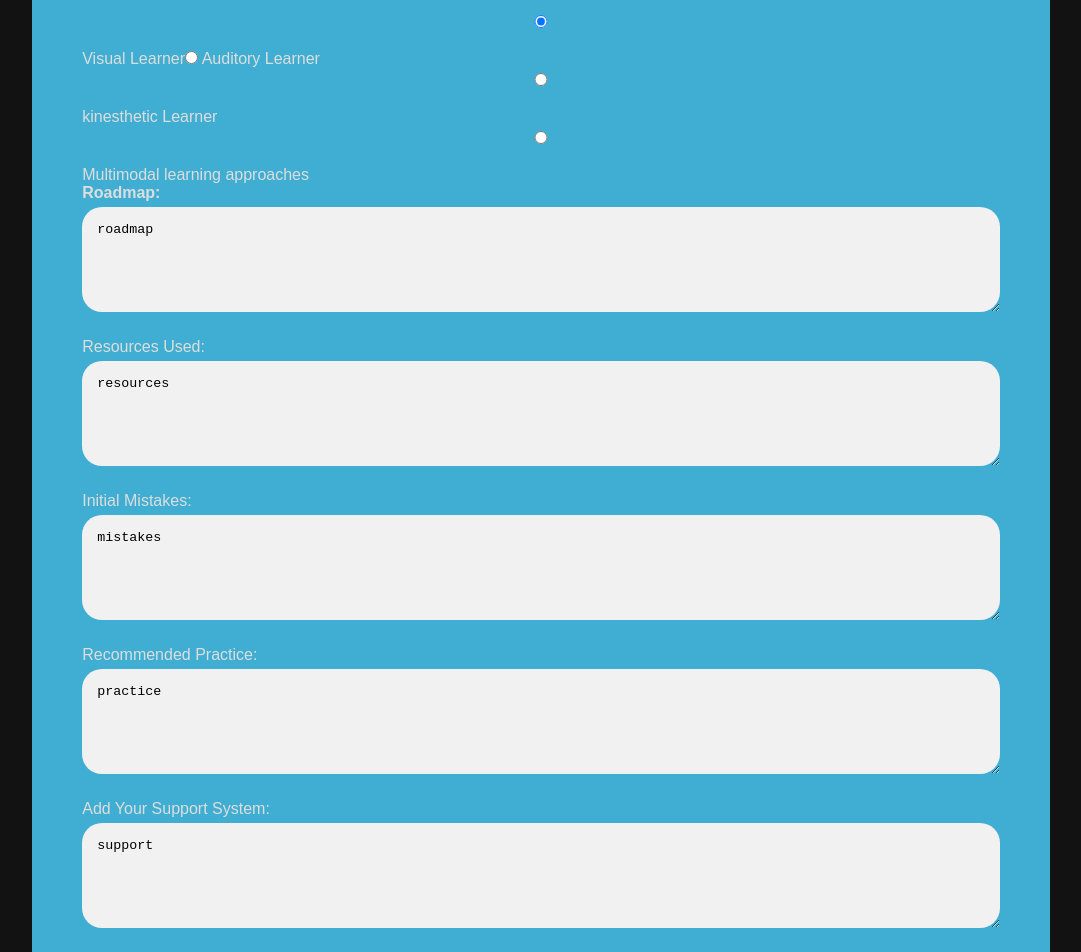
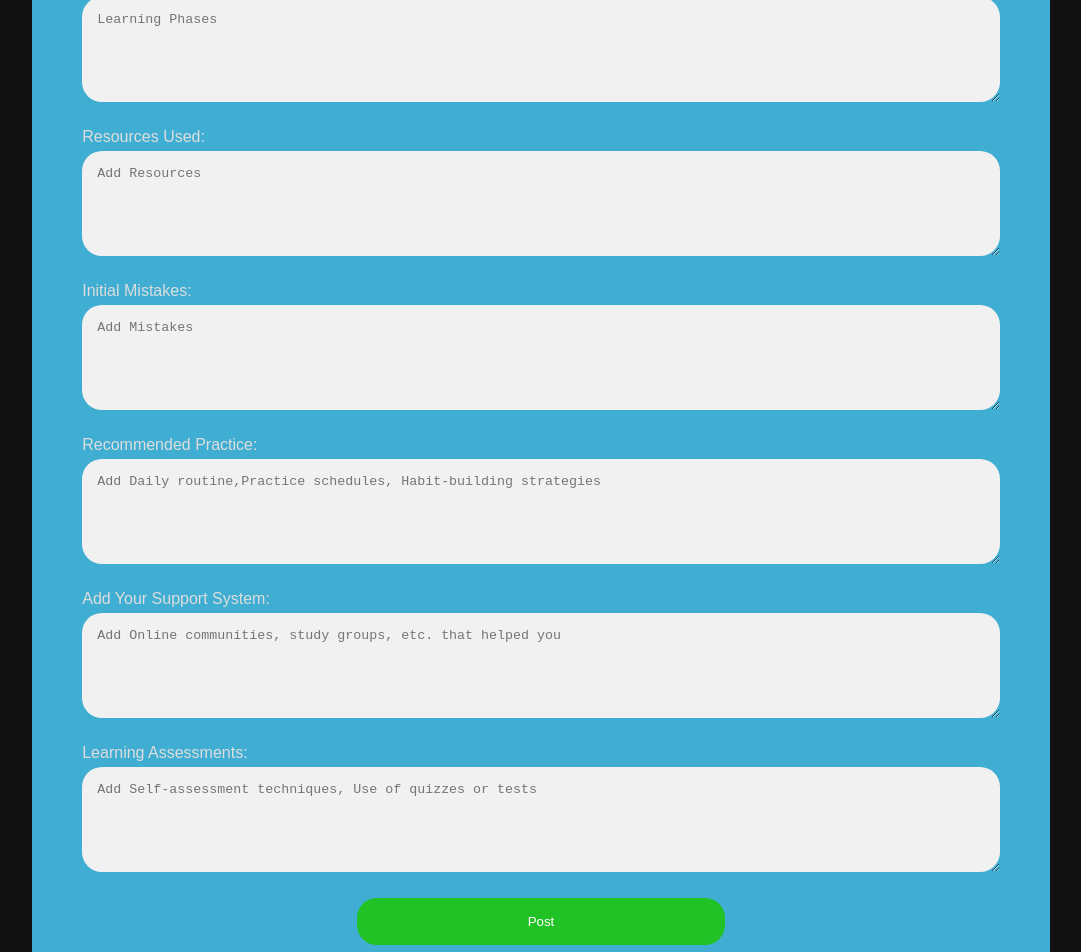
Before and after one commit to jainvikas-1024/LearnHub, a Next.js app: page /addpost in a window 1280 px wide. Shown: the part 560-1512 px from the top of the page, without its empty margins (99-1180 px from the left). Built offline with nearby package versions, Linux system fonts and the light colour scheme; a web font is replaced by a local one.

Commit message:
improved form that accept user's journey

```diff
--- a/src/app/addpost/page.js
+++ b/src/app/addpost/page.js
@@ -25,7 +25,21 @@ const page = () => {
         setTimeout(() => {
           setAlert("");
         }, 5000);
-        setPostForm({});
+        setPostForm({
+          skillname: "",
+          levelskill: "",
+          duration: "",
+          visual: "",
+          audio: "",
+          kines: "",
+          multim: "",
+          roadmap: "",
+          resources: "",
+          mistakes: "",
+          practice: "",
+          support: "",
+          assessment: "",
+        });
       } else {
         console.log("Failed to add post:", response.statusText);
       }
@@ -77,7 +91,10 @@ const page = () => {
               <input
                 className={styles.input}
                 type="text"
-                name="skill_name"
+                id="skillname"
+                name="skillname"
+                value={postForm?.skillname || ""}
+                onChange={handleChange}
                 placeholder="Add Your Skill"
                 size="15"
                 required
@@ -86,7 +103,10 @@ const page = () => {
               <input
                 type="text"
                 className={styles.input}
-                name="skill_level"
+                id="levelskill"
+                name="levelskill"
+                value={postForm?.levelskill || ""}
+                onChange={handleChange}
                 placeholder="Add level(eg. Beginner, Intermediate, Advanced)"
                 size="15"
                 required
@@ -96,48 +116,74 @@ const page = () => {
                 type="text"
                 name="duration"
                 className={styles.input}
+                id="duration"
+                value={postForm?.duration || ""}
+                onChange={handleChange}
                 placeholder="Add Duration"
                 size="15"
                 required
               />
               <div>
-                <label> Learning Preferences:</label>
+                {/* <label> Learning Preferences:</label>
                 <br />
                 <br />
                 <input
                   type="radio"
+                  id="visual"
+                  name="preference"
+                  value={postForm?.preference || ""}
+                  onChange={handleChange}
                   className={styles.input}
-                  value="visual"
-                  name="preference"
+
                   checked
-                />{" "}
-                Visual Learner
-                <input type="radio" value="audio" name="preference" /> Auditory
-                Learner
+                />{" "} Visual Learner
+                <input
+                type="radio"
+
+                id="audio"
+                name="preference"
+                value={postForm?.preference || ""}
+                onChange={handleChange}
+
+                /> Auditory Learner
                 <input
                   type="radio"
-                  value="kinesthetic"
+
+                  id="kines"
+                  name="preference"
+                  value={postForm?.preference || ""}
+                  onChange={handleChange}
                   className={styles.input}
-                  name="preference"
+
                 />{" "}
                 kinesthetic Learner
                 <input
                   type="radio"
-                  value="multimodal"
+
                   name="preference"
+                  id="multim"
+                  value={postForm?.preference || ""}
+                  onChange={handleChange}
                   className={styles.input}
                 />{" "}
-                Multimodal learning approaches
+                Multimodal learning approaches */}
                 {/* <!-- <input type="text" value="other" name="preference" placeholder="mention"/> Other --> */}
               </div>
               <h4>Roadmap:</h4>
               <textarea
+                id="roadmap"
+                name="roadmap"
+                value={postForm?.roadmap || ""}
+                onChange={handleChange}
+
                 placeholder="Learning Phases"
                 cols="80"
                 rows="5"
-                value="roadmap"
+
+
                 className={styles.textarea}
                 required
+
               />
               <br />
               Resources Used:
@@ -146,7 +192,11 @@ const page = () => {
                 rows="5"
                 className={styles.textarea}
                 placeholder="Add Resources"
-                value="resources"
+
+                id="resources"
+                name="resources"
+                value={postForm?.resources || ""}
+                onChange={handleChange}
                 required
               />
               <br />
@@ -156,7 +206,11 @@ const page = () => {
                 rows="5"
                 className={styles.textarea}
                 placeholder="Add Mistakes"
-                value="mistakes"
+
+                id="mistakes"
+                name="mistakes"
+                value={postForm?.mistakes || ""}
+                onChange={handleChange}
                 required
               >
                 {" "}
@@ -168,7 +222,11 @@ const page = () => {
                 rows="5"
                 className={styles.textarea}
                 placeholder="Add Daily routine,Practice schedules, Habit-building strategies"
-                value="practice"
+
+                id="practice"
+                name="practice"
+                value={postForm?.practice || ""}
+                onChange={handleChange}
                 required
               >
                 {" "}
@@ -180,7 +238,11 @@ const page = () => {
                 rows="5"
                 className={styles.textarea}
                 placeholder="Add Online communities, study groups, etc. that helped you"
-                value="support"
+                // value="support"
+                id="support"
+                name="support"
+                value={postForm?.support || ""}
+                onChange={handleChange}
                 required
               >
                 {" "}
@@ -192,12 +254,16 @@ const page = () => {
                 rows="5"
                 className={styles.textarea}
                 placeholder="Add Self-assessment techniques, Use of quizzes or tests"
-                value="assesment"
+                // value="assessment"
+                id="assessment"
+                name="assessment"
+                value={postForm?.assessment || ""}
+                onChange={handleChange}
                 required
               >
                 {" "}
               </textarea>
-              <button type="submit" className="registerbtn">
+              <button type="submit" onClick={addPost} className={styles.registerbtn}>
                 Post
               </button>
             </div>
```
